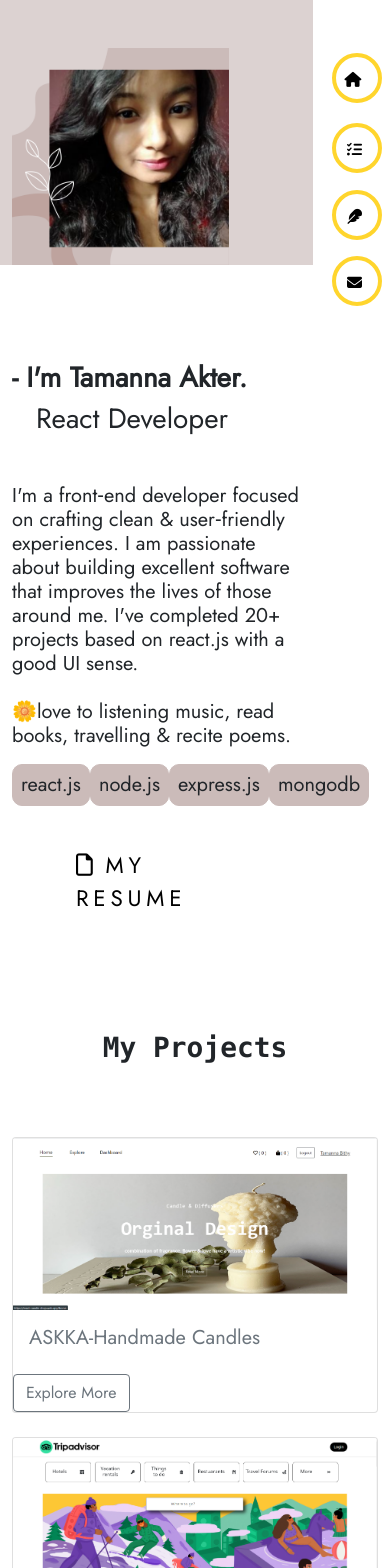
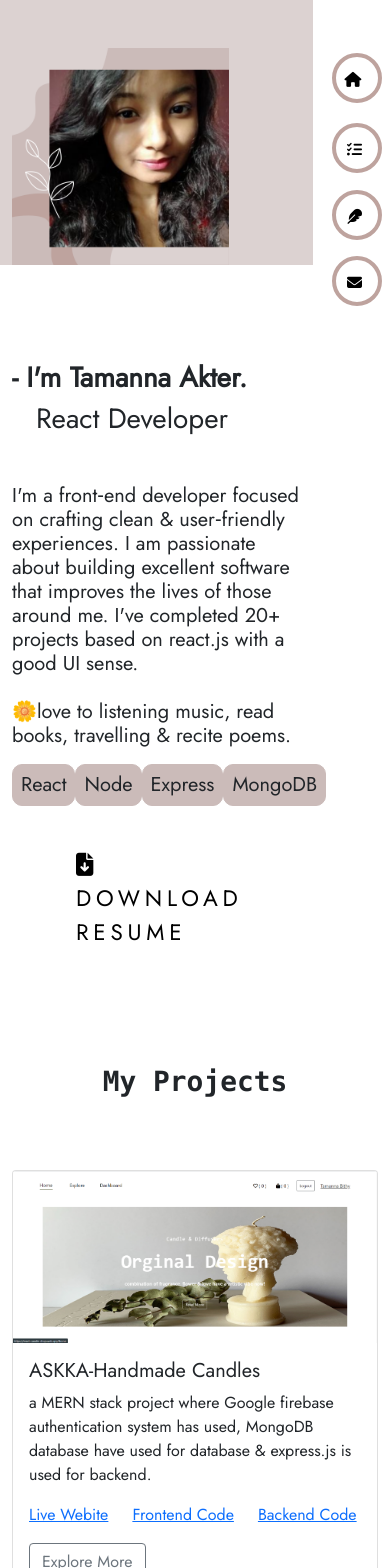
Before and after one commit to Tamanna14-cpu/my-portfolio, a React (Create React App) app: page / in a window 390 px wide. Shown: the top 1568 px of the page. Built offline with nearby package versions, Linux system fonts and the light colour scheme.

Commit message:
code is making organised

```diff
--- a/src/App.js
+++ b/src/App.js
@@ -11,6 +11,7 @@ import { Container } from 'react-bootstrap';
 import Footer from './Components/Footer/Footer';
 import Blogs from './Components/Blogs/Blogs';
 import ProjectsDetails from './Components/ProjectDetails/ProjectsDetails';
+import Notfound from './Components/Notfound/Notfound';
 
 
 function App() {
@@ -25,11 +26,14 @@ function App() {
             <Route path="/projects/:id" element={<ProjectsDetails />} />
             <Route path="contact" element={<Contact />} />
             <Route path="blogs" element={<Blogs />} />
+            <Route path="*" element={<Notfound />} />
           </Routes>
         </BrowserRouter>
       </Container>
 
+
       <Footer></Footer>
+
     </>
   );
 }
--- a/src/Components/ContactMe/Contact.js
+++ b/src/Components/ContactMe/Contact.js
@@ -68,7 +68,7 @@ const Contact = () => {
                             <TextField required label="Subject" variant="standard" className="w-100 my-5" name="subject" />
                             <TextField required label="Your Message" variant="standard" className="w-100 mt-4" rows="2" name="message" />
 
-                            <Button variant="contained" onClick={sendMail} type="submit" className=" mt-4 py-3">
+                            <Button variant="contained" onClick={sendMail} type="submit" className=" mt-4 py-2">
                                 <i class="fas fa-paper-plane me-3"></i>
                                 Send
                             </Button>
@@ -77,10 +77,10 @@ const Contact = () => {
                     </Col>
 
                     <Col md={4}>
-                        <div class="mt-5 text-center">
+                        <div class="mt-5 pt-3 text-center">
                             <ul class="list-unstyled mb-0">
                                 <li><i class="fas fa-map-marker-alt fa-2x"></i>
-                                    <p>Sadar, Cumilla-3500, Bangladesh</p>
+                                    <p>Cumilla, Bangladesh</p>
                                 </li>
 
                                 <li><i class="fas fa-phone mt-4 fa-2x"></i>
--- a/src/Components/Footer/Footer.js
+++ b/src/Components/Footer/Footer.js
@@ -6,10 +6,10 @@ const Footer = () => {
         <div className="footer-basic mt-5">
             <footer fixed="bottom">
                 <div className="social">
-                    <a href="#"><i className="fab fa-instagram"></i></a>
-                    <a href="#"><i className="fab fa-snapchat-ghost"></i></a>
-                    <a href="#"><i className="fab fa-twitter"></i></a>
-                    <a href="#"><i className="fab fa-facebook-f"></i></a>
+                    <a href="https://www.facebook.com/chayabithy.kusum" target="blank"><i className="fab fa-facebook-f"></i></a>
+                    <a href="https://github.com/Tamanna14-cpu" target="blank"><i class="fab fa-github"></i></a>
+                    <a href="https://www.linkedin.com/in/tamanna-akter/" target="blank"><i class="fab fa-linkedin"></i></a>
+                    <a href="https://stackoverflow.com/users/17488789/tamanna-akter" target="blank"><i class="fab fa-stack-overflow"></i></a>
 
                 </div>
                 <ul className="list-inline">
--- a/src/Components/Home/Home.js
+++ b/src/Components/Home/Home.js
@@ -4,6 +4,7 @@ import Navigation from '../Navigation/Navigation';
 import './Home.css';
 import myImage from '../../image/tamanna.png';
 import MainProjects from '../MainProjects/MainProjects';
+import Footer from '../Footer/Footer';
 
 
 const Home = () => {
@@ -26,11 +27,11 @@ const Home = () => {
                                 🌼love to listening music, read books, travelling & recite poems.
                             </h5>
 
-                            <div className="d-flex justify-content-evenly my-3">
-                                <h5 className="bg-gray p-2">react.js</h5>
-                                <h5 className="bg-gray p-2">node.js</h5>
-                                <h5 className="bg-gray p-2">express.js</h5>
-                                <h5 className="bg-gray p-2">mongodb</h5>
+                            <div className="d-flex justify-content-around my-3">
+                                <h5 className="bg-gray p-2">React</h5>
+                                <h5 className="bg-gray p-2">Node</h5>
+                                <h5 className="bg-gray p-2">Express</h5>
+                                <h5 className="bg-gray p-2">MongoDB</h5>
                             </div>
 
 
@@ -38,7 +39,7 @@ const Home = () => {
 
                         <div class="buton from-center">
                             <a href="https://drive.google.com/uc?export=download&id=1MFPgcTTzlUDc5XVU_2DRGE8SnFM72p_n">
-                                <i class="far fa-file me-2"></i>My Resume</a>
+                                <i class="fas fa-file-download me-2 fs-3"></i>Download Resume</a>
                         </div>
                     </Col>
                 </Row>
@@ -49,7 +50,9 @@ const Home = () => {
             </Col>
 
             <MainProjects></MainProjects>
+
         </Row>
+
     );
 };
 
--- a/src/Components/MainProjects/MainProjects.js
+++ b/src/Components/MainProjects/MainProjects.js
@@ -33,17 +33,25 @@ const MainProjects = () => {
                             <Card.Body>
 
                                 <Card.Title>
-                                    <div className="d-flex justify-content-between text-muted">
+                                    <div className="d-flex justify-content-between">
                                         <div>{project.title}</div>
                                     </div>
                                 </Card.Title>
 
                                 <Card.Text>
+                                    <div>{project.description}</div>
+                                </Card.Text>
 
-                                </Card.Text>
+                                <a href={project.live} target="blank" className="me-4">Live Webite</a>
+
+                                <a href={project.client} target="blank" className="me-4">Frontend Code</a>
+
+                                {project?.server && <a href={project.server} target="blank" >Backend Code</a>}
+
                             </Card.Body>
-                            <Link to={`/projects/${project.id}`}>
-                                <button type="button" className="btn btn-outline-secondary ">Explore More</button>
+
+                            <Link to={`/projects/${project.id}`} className="ms-3 mb-3">
+                                <button className="btn btn-outline-secondary">Explore More</button>
                             </Link>
                         </Card>
                     </Col>)
--- a/src/Components/Navigation/Navigation.css
+++ b/src/Components/Navigation/Navigation.css
@@ -88,7 +88,6 @@
     .input {
         width: 50px;
         height: 50px;
-        border: 4px solid #ffd52d;
         font-size: 15px;
     }
 
--- /dev/null
+++ b/src/Components/Notfound/Notfound.js
@@ -0,0 +1,13 @@
+import React from 'react';
+import notfound from '../../image/notfound.png';
+
+const Notfound = () => {
+    return (
+        <div className="d-flex align-items-center">
+            <img src={notfound} alt="" className=" w-50" />
+            <h2 className="ms-5">oops your searched page not found !! <br />Please search again.</h2>
+        </div>
+    );
+};
+
+export default Notfound;
--- a/src/Components/ProjectDetails/ProjectsDetails.js
+++ b/src/Components/ProjectDetails/ProjectsDetails.js
@@ -32,7 +32,7 @@ const ProjectsDetails = () => {
 
                 <Col xs={10} md={9}>
                     <Card className="card-height">
-                        <Carousel indicators={false} controls={false} className="pt-4">
+                        <Carousel className="pt-4">
                             <Carousel.Item>
                                 <img className="d-block w-100" src={image1} alt="" />
                             </Carousel.Item>
@@ -50,11 +50,11 @@ const ProjectsDetails = () => {
                                 <div>{description}</div>
 
                             </Card.Text>
-                            <a href={live} target="_blank" className="me-4">Live Site</a>
+                            <a href={live} target="blank" className="me-4">Live Webite</a>
 
-                            <a href={client} target="_blank" className="me-4">cleint Side</a>
+                            <a href={client} target="blank" className="me-4">Frontend Code</a>
 
-                            {serviceDetails?.server && <a href={serviceDetails.server} target="_blank" >Server Side</a>}
+                            {serviceDetails?.server && <a href={serviceDetails.server} target="blank" >Backend Code</a>}
 
                         </Card.Body>
                     </Card>
--- a/src/Components/Projects/Projects.js
+++ b/src/Components/Projects/Projects.js
@@ -24,12 +24,14 @@ const Projects = () => {
 
     return (
         <div>
-            <h1 className="my-5 text-center pt-5 font-monospace fw-bold">My Projects</h1>
+            <h1 className="my-5 text-center pt-5 font-monospace fw-bold">All of My Projects</h1>
 
-            <Row xs={1} md={2} className="g-4 my-5 pb-5">
+            <Row className="g-4 my-5 pb-5">
+                <Col xs={10} md={11}>
+                    <Row xs={1} md={2}>
                         {
-                    myprojects.map(project => <Col xs={10} md={11}>
-                        <Card className="card-height service-card" >
+                            myprojects.map(project => <Col>
+                                <Card className="m-3" >
                                     <Card.Img variant="top" className="course-img" src={project.image} />
                                     <Card.Body>
 
@@ -46,6 +48,8 @@ const Projects = () => {
                                 </Card>
                             </Col>)
                         }
+                    </Row>
+                </Col>
 
                 <Col xs={2} md={1}>
                     <Navigation></Navigation>
```
Also changed, not shown: src/Components/Projects/Projects.css (deleted), src/image/notfound.png (added), 1 other file (tests, documents, lock files or other folders). Lines whose indentation alone changed are shown as unchanged.
